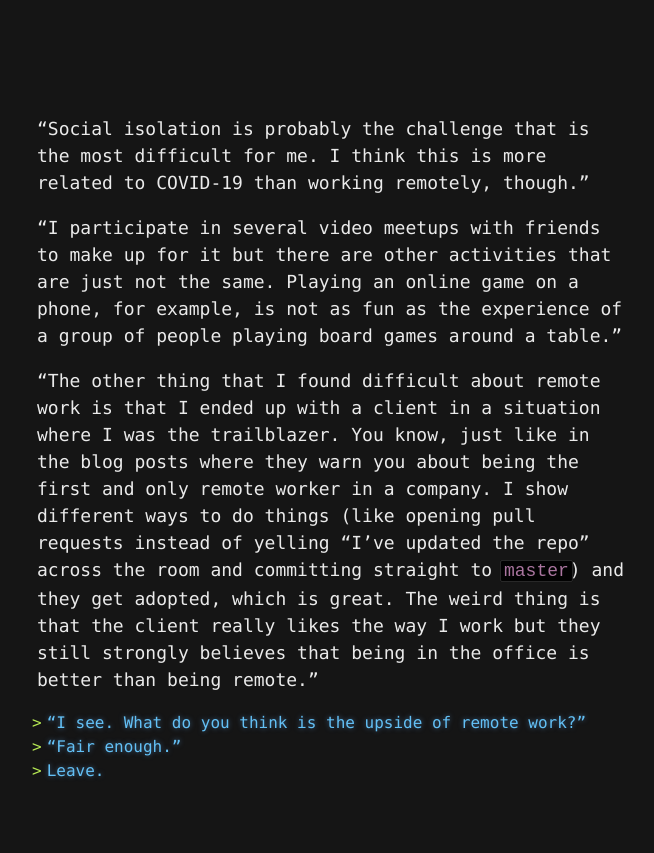
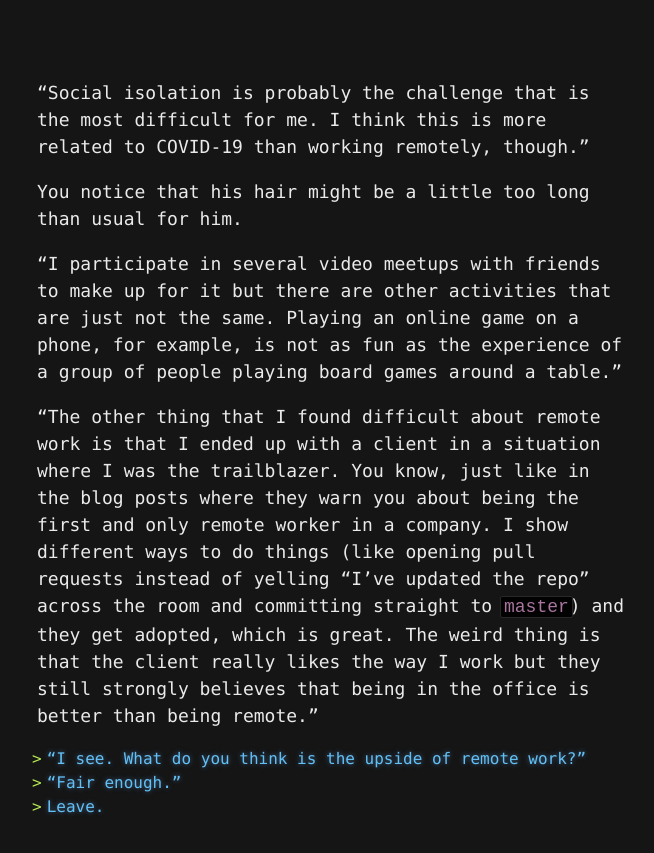
Before and after one commit to yvesgurcan/adventure, a Jekyll site: the page built from remote-challenges.md, in a window 1280 px wide. Shown: the top 853 px of the page, without its empty margins (308-962 px from the left). Built offline with Jekyll 4.4.1, drawn with Linux system fonts in a browser that asks for light colours; our own code applies the rules of GitHub Pages for plain Markdown files.

Commit message:
Update remote-challenges.md

```diff
--- a/remote-challenges.md
+++ b/remote-challenges.md
@@ -1,4 +1,6 @@
 "Social isolation is probably the challenge that is the most difficult for me. I think this is more related to COVID-19 than working remotely, though."
+
+You notice that his hair might be a little too long than usual for him.
 
 "I participate in several video meetups with friends to make up for it but there are other activities that are just not the same. Playing an online game on a phone, for example, is not as fun as the experience of a group of people playing board games around a table."
 
```
